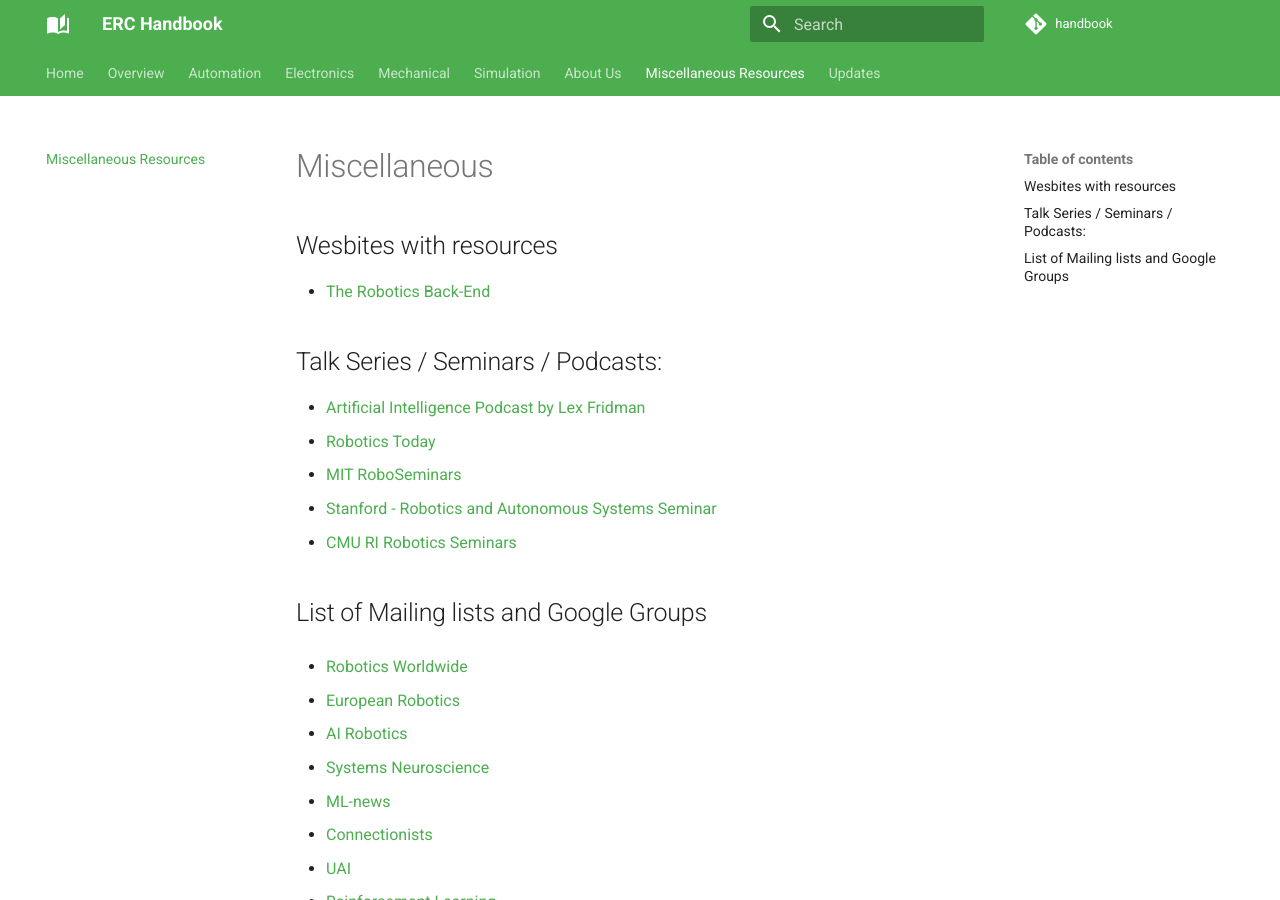
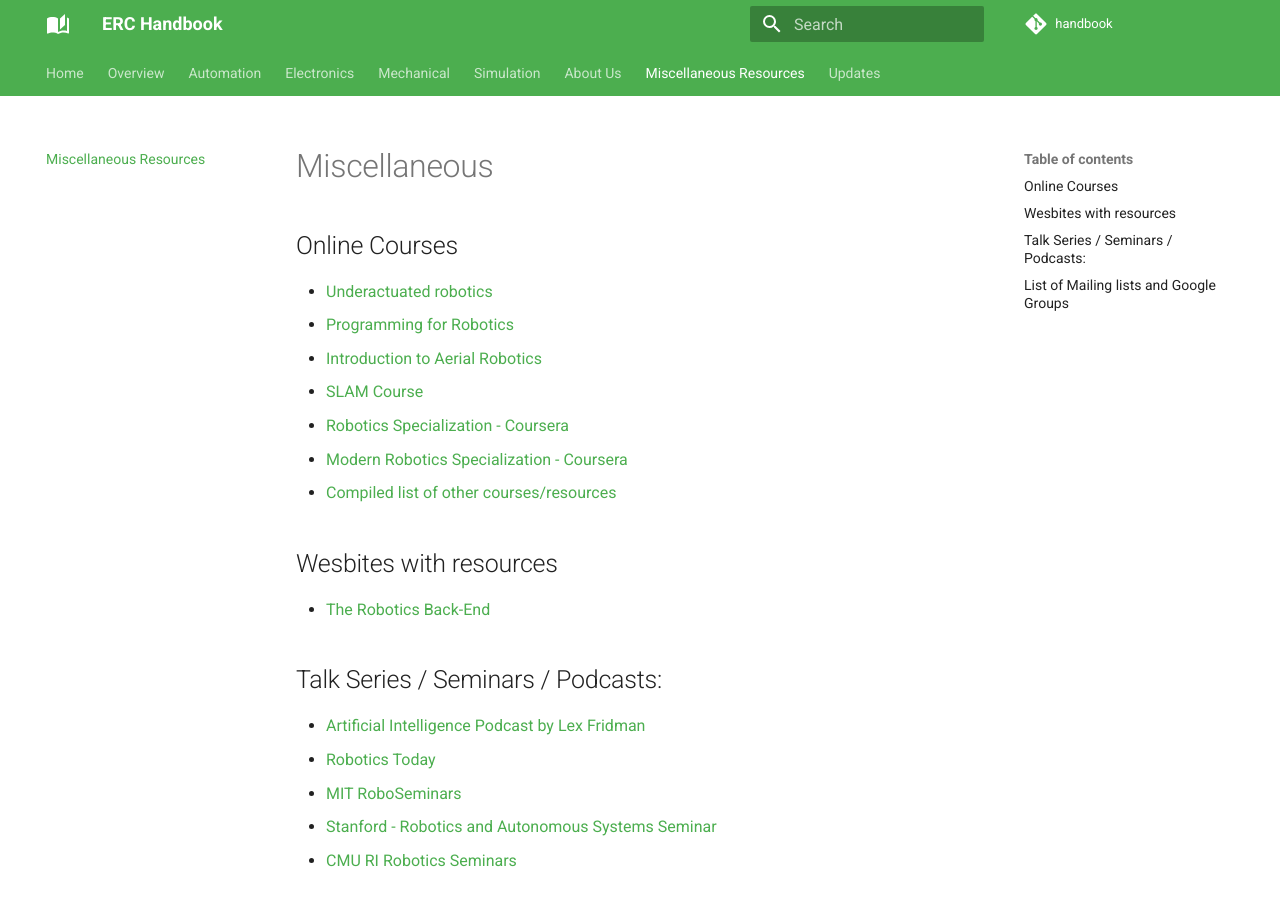
Before and after one commit to ERC-BPGC/handbook, an MkDocs documentation site: the page built from docs/misc.md, in a window 1280 px wide and 900 px high. Built offline with MkDocs 1.6.1 and Material for MkDocs 9.7.7, drawn with Linux system fonts in a browser that asks for light colours; comment, search, counter and statistics services are not loaded.

Commit message:
[27/12/2020] Added list of MOOCs

```diff
--- a/docs/misc.md
+++ b/docs/misc.md
@@ -1,4 +1,14 @@
 # Miscellaneous
+
+## Online Courses
+
+- [Underactuated robotics](https://www.youtube.com/channel/UChfUOAhz7ynELF-s_1LPpWg/videos)
+- [Programming for Robotics](https://rsl.ethz.ch/education-students/lectures/ros.html)
+- [Introduction to Aerial Robotics](http://www.kostasalexis.com/introduction-to-aerial-robotics.html)
+- [SLAM Course](https://www.youtube.com/playlist?list=PLgnQpQtFTOGQrZ4O5QzbIHgl3b1JHimN_)
+- [Robotics Specialization - Coursera](https://www.coursera.org/specializations/robotics)
+- [Modern Robotics Specialization - Coursera](https://www.coursera.org/specializations/modernrobotics)
+- [Compiled list of other courses/resources](https://github.com/mithi/robotics-coursework)
 
 ## Wesbites with resources
 
```
Also changed, not shown: docs/overview/key_areas.md (deleted, +0 -1 lines), docs/overview/reference_material.md (deleted, +0 -1 lines), docs/overview/what_is_robotics.md (deleted, +0 -1 lines).
